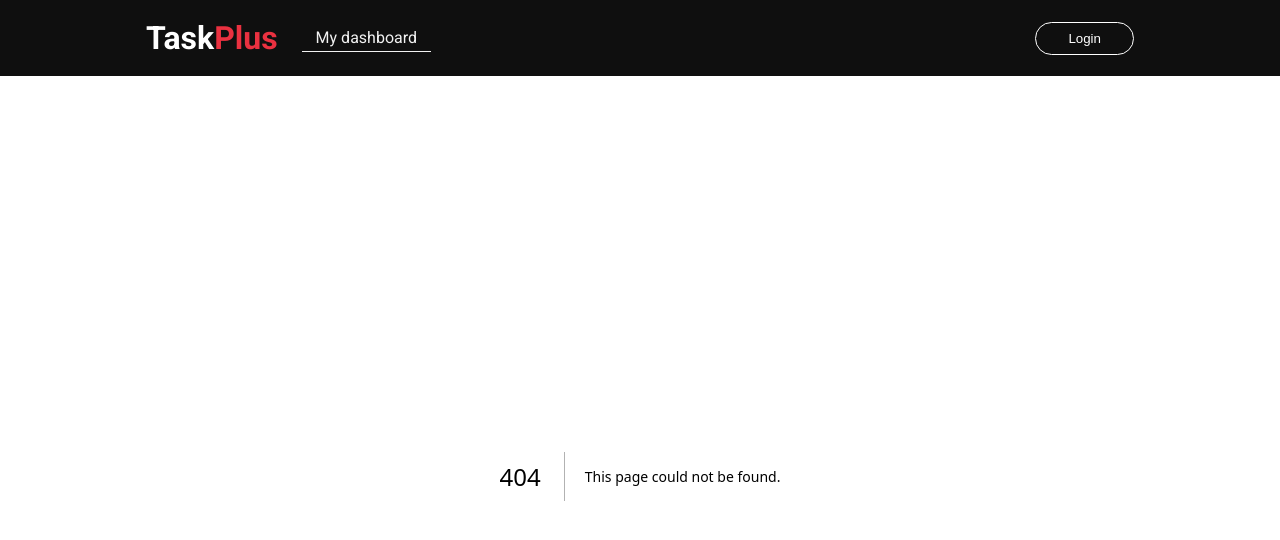
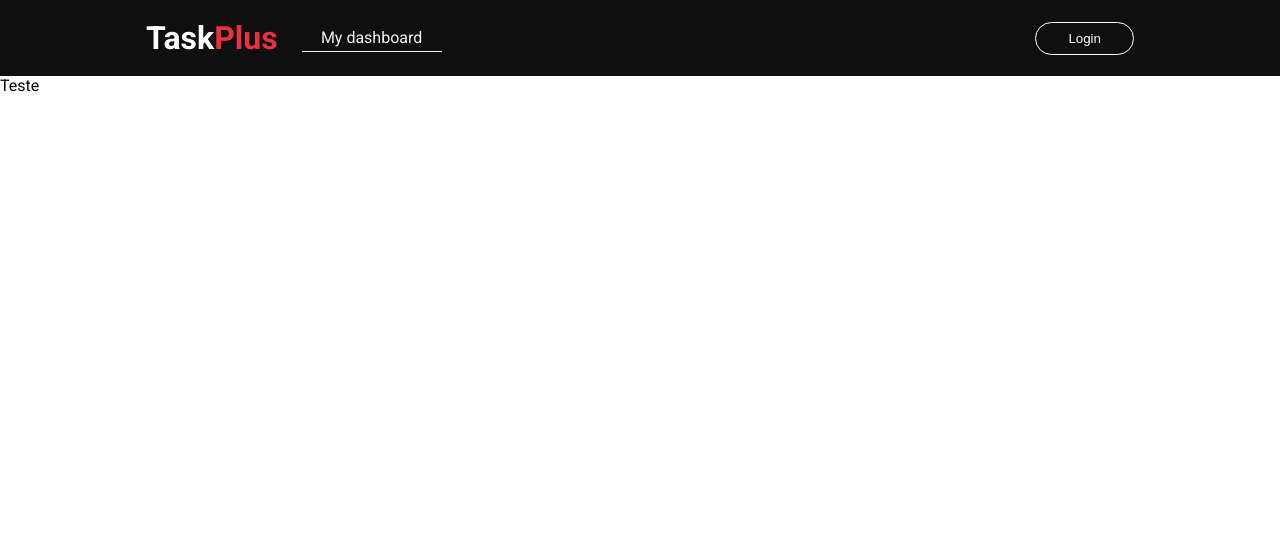
Before and after one commit to leandrosantino/taskplus, a Next.js app: page /dashboard in a window 1280 px wide. Before the commit this address had no page. Shown: the top 540 px of the page. Built offline with nearby package versions, Linux system fonts and the light colour scheme.

Commit message:
Added Sass Compiler

```diff
--- a/package.json
+++ b/package.json
@@ -19,5 +19,8 @@
     "react": "18.2.0",
     "react-dom": "18.2.0",
     "typescript": "5.0.4"
+  },
+  "devDependencies": {
+    "sass": "^1.62.0"
   }
 }
--- a/src/components/header/index.tsx
+++ b/src/components/header/index.tsx
@@ -1,5 +1,5 @@
 import Link from 'next/link'
-import styles from './style.module.css'
+import styles from './style.module.scss'
 
 
 export default function Header() {
--- a/src/components/header/style.module.css
+++ b/src/components/header/style.module.scss
@@ -16,17 +16,13 @@
   justify-content: space-between;
 }
 
-.nav a {
-  text-decoration: none;
-}
-
 .logo {
   color: #fff;
   font-size: 32px;
+
+  span {
+    color: #ea3140;
   }
-
-.logo span {
-  color: #ea3140;
 }
 
 .loginButton {
@@ -37,39 +33,46 @@
   border: 1.5px solid #fff;
   cursor: pointer;
   transition: all 0.4s;
-}
 
-.loginButton:hover {
+  &:hover {
     transform: scale(1.08);
     background-color: #fff;
     color: #0f0f0f;
     font-weight: bold;
   }
 
-.loginButton:active {
+  &:active {
     transform: scale(1);
+  }
 }
 
 .nav {
   display: flex;
   align-items: center;
+
+  a {
+    text-decoration: none;
+  }
 }
 
 .dashboardButton {
   background-color: #0f0f0f;
   color: #f1f1f1;
   padding: 4px 14px;
+  min-width: 140px;
+  text-align: center;
   border-bottom: 1.5px solid #f1f1f1;
   margin: 0 24px;
   transition: padding 0.4s;
-}
 
-.dashboardButton:hover {
+  &:hover {
     font-weight: 600;
     border-width: 1.8px;
   }
 
-.dashboardButton:active {
+  &:active {
     font-weight: 100;
     border-width: 1.5px;
   }
+
+}
--- a/src/pages/_app.tsx
+++ b/src/pages/_app.tsx
@@ -1,5 +1,5 @@
 import Header from '@/components/header'
-import '@/styles/globals.css'
+import '@/styles/globals.scss'
 import type { AppProps } from 'next/app'
 
 export default function App({ Component, pageProps }: AppProps) {
--- /dev/null
+++ b/src/pages/dashboard/index.tsx
@@ -0,0 +1,8 @@
+
+export default function Dashboard() {
+  return (
+    <div>
+      Teste
+    </div>
+  )
+}
--- a/src/pages/index.tsx
+++ b/src/pages/index.tsx
@@ -1,5 +1,5 @@
 import Head from 'next/head'
-import styles from '@/styles/home.module.css'
+import styles from '@/styles/home.module.scss'
 import Image from 'next/image'
 
 import heroImg from '@public/assets/hero.png'
```
Also changed, not shown: src/styles/home.module.scss (renamed from src/styles/Home.module.css, +4 -3 lines), src/pages/dashboard/styles.module.scss (added), src/styles/globals.scss (renamed from src/styles/globals.css), 1 other file (tests, documents, lock files or other folders). Lines whose indentation alone changed are shown as unchanged.
